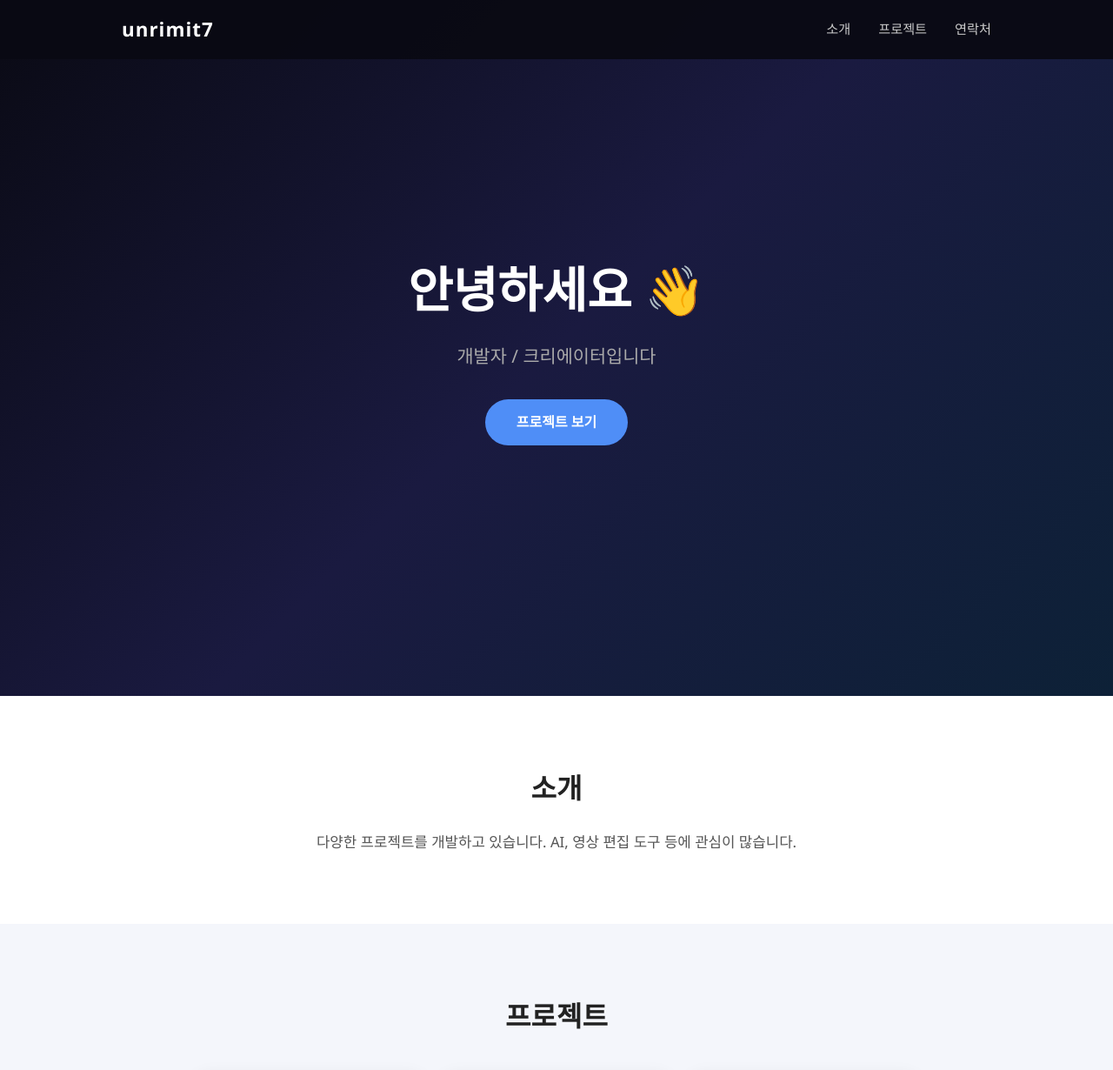
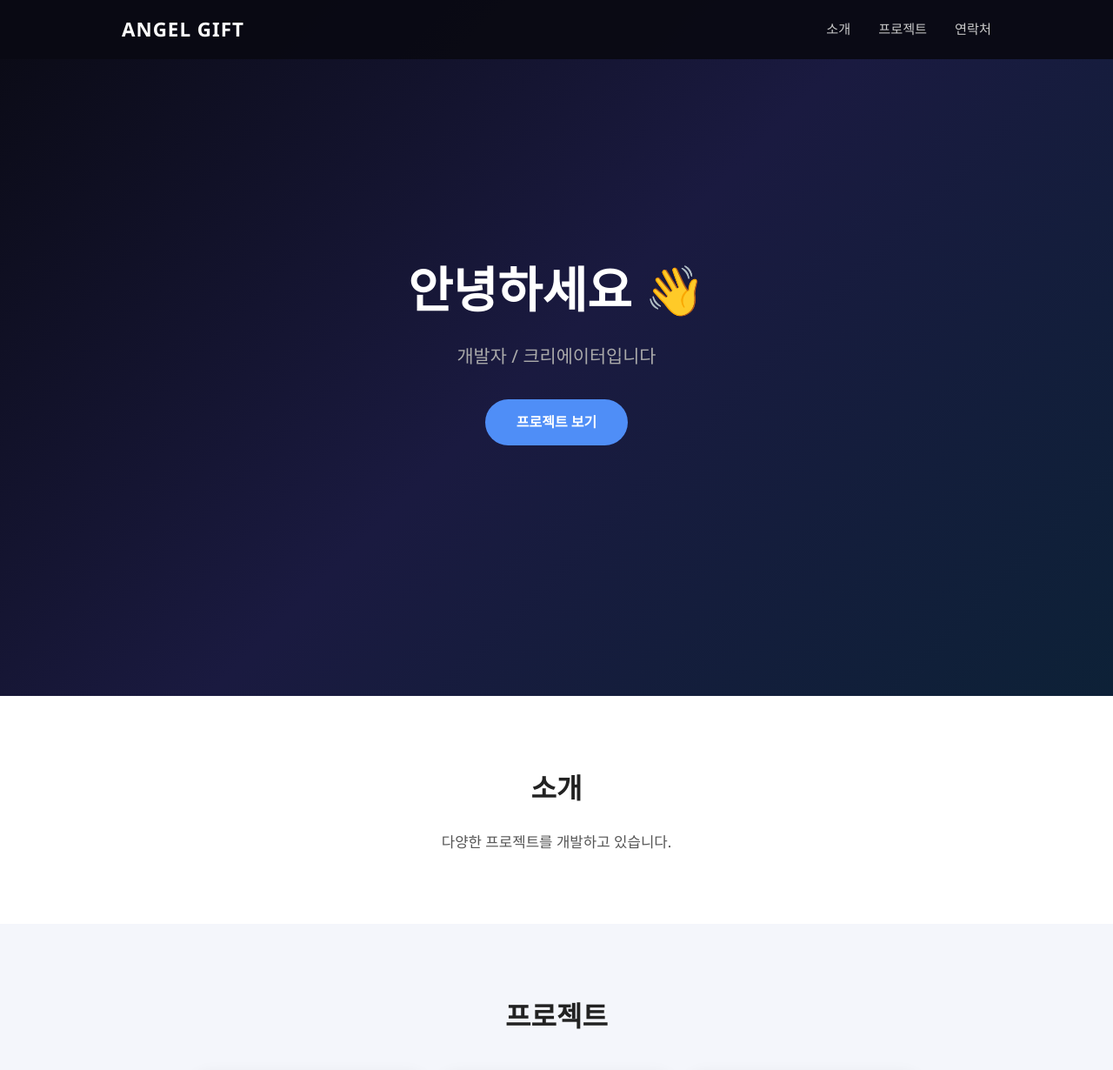
Before and after one commit to unrimit7/unrimit7.github.io, a plain HTML site: page index.html in a window 1280 px wide. Shown: the top 1230 px of the page at 87% size. Drawn offline with Linux system fonts and the light colour scheme.

Commit message:
Change title, logo, and introduction text
Updated the title and logo in the header, and modified the introduction paragraph.

```diff
--- a/index.html
+++ b/index.html
@@ -3,14 +3,14 @@
 <head>
     <meta charset="UTF-8">
     <meta name="viewport" content="width=device-width, initial-scale=1.0">
-    <title>unrimit7 | 포트폴리오</title>
+    <title>AngelGift</title>
     <link rel="stylesheet" href="style.css">
 </head>
 <body>
 
     <header>
         <nav>
-            <div class="logo">unrimit7</div>
+            <div class="logo">ANGEL GIFT</div>
             <ul>
                 <li><a href="#about">소개</a></li>
                 <li><a href="#projects">프로젝트</a></li>
@@ -29,7 +29,7 @@
 
     <section id="about" class="section">
         <h2>소개</h2>
-        <p>다양한 프로젝트를 개발하고 있습니다. AI, 영상 편집 도구 등에 관심이 많습니다.</p>
+        <p>다양한 프로젝트를 개발하고 있습니다.</p>
     </section>
 
     <section id="projects" class="section dark">
```
